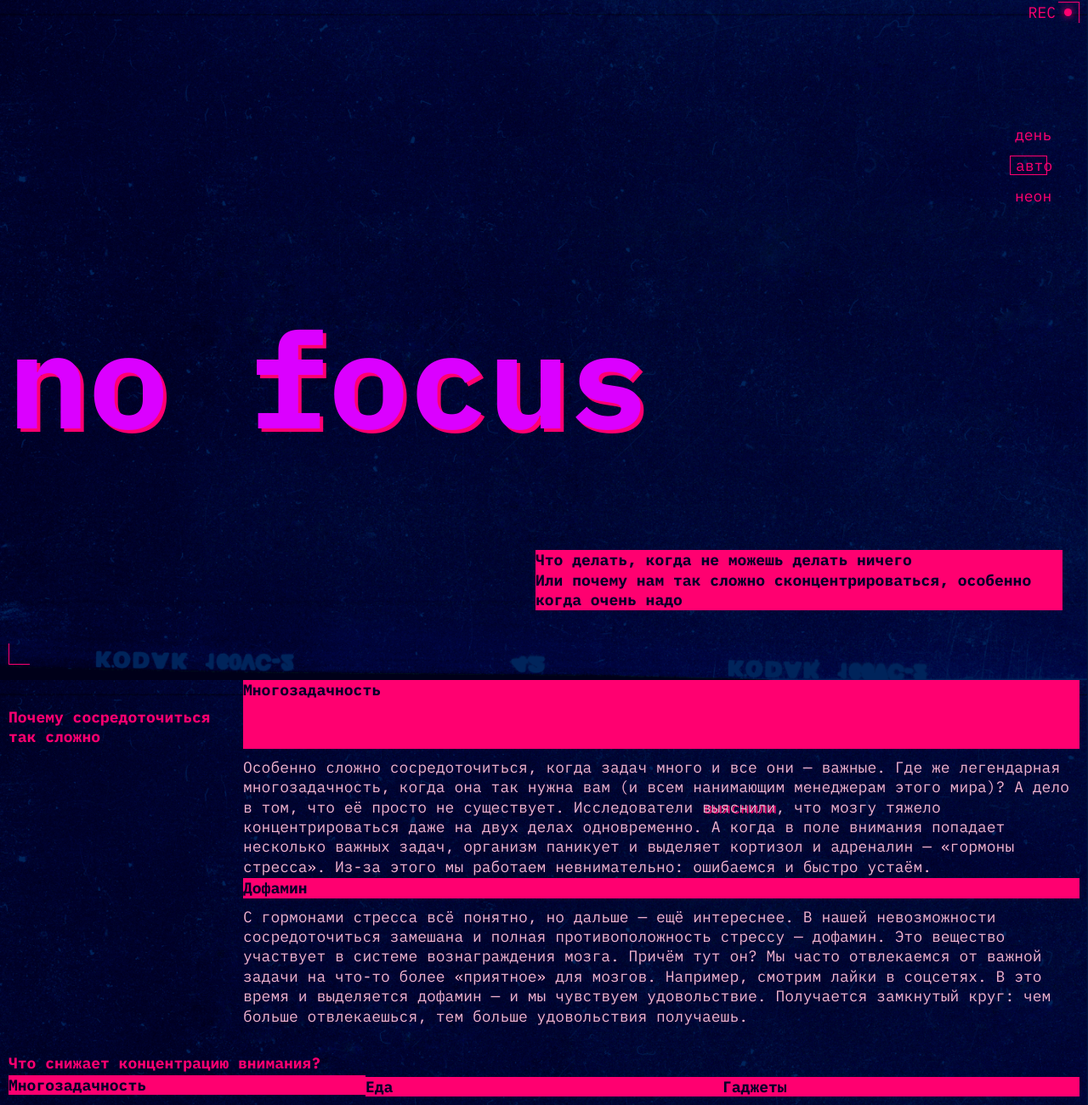
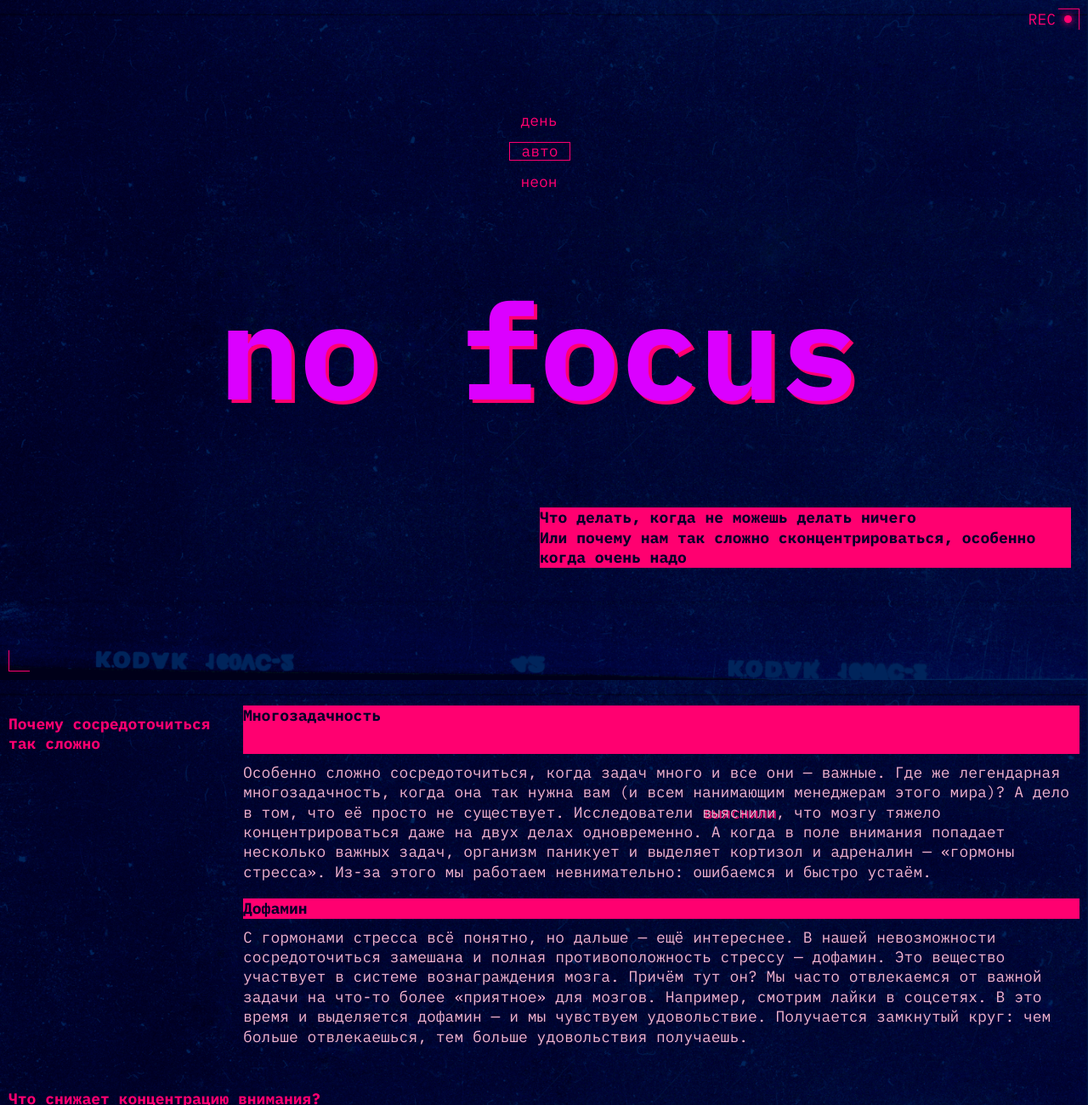
Before and after one commit to Alex-DevStar/slozhno-sosredotochitsya-fd, a plain HTML site: page index.html in a window 1280 px wide. Shown: the top 1300 px of the page at 85% size. Drawn offline with Linux system fonts and the light colour scheme.

Commit message:
Закончены правки базового разрешения

```diff
--- a/index.html
+++ b/index.html
@@ -79,7 +79,7 @@
           этого мы работаем невнимательно: ошибаемся и быстро устаём.
         </p>
         <h3
-          class="section__subtitle section__subtitle_shift-top section__advices"
+          class="section__subtitle  section__advices"
         >
           Дофамин
         </h3>
@@ -109,7 +109,7 @@
             </p>
           </div>
           <div class="section__pair">
-            <h3 class="section__subtitle section__subtitle_shift-top">Еда</h3>
+            <h3 class="section__subtitle">Еда</h3>
             <p class="section__text">
               «Быстрые углеводы» — сахар, белый хлеб, сладости — молниеносно
               доставляют в мозг энергию и помогают ему лучше работать. Но уходит
@@ -120,7 +120,7 @@
             </p>
           </div>
           <div class="section__pair">
-            <h3 class="section__subtitle section__subtitle_shift-top">
+            <h3 class="section__subtitle">
               Гаджеты
             </h3>
             <p class="section__text">
@@ -159,7 +159,7 @@
           будущего.
         </p>
         <h4
-          class="section__title-advice section__subtitle_shift-top section__advices"
+          class="section__title-advice  section__advices"
         >
           Включите музыку
         </h4>
@@ -170,7 +170,7 @@
           включить плейлист с «белым шумом» или нейромузыкой.
         </p>
         <h4
-          class="section__title-advice section__subtitle_shift-top section__advices"
+          class="section__title-advice section__advices"
         >
           Прогуляйтесь
         </h4>
@@ -183,7 +183,7 @@
           двадцатиминутная прогулка — тоже отличный вариант.
         </p>
         <h4
-          class="section__title-advice section__subtitle_shift-top section__advices"
+          class="section__title-advice section__advices"
         >
           Хорошо ешьте
         </h4>
@@ -194,7 +194,7 @@
           коричневый рис, хлеб из цельнозерновой пшеницы.
         </p>
         <h4
-          class="section__title-advice section__subtitle_shift-top section__advices"
+          class="section__title-advice section__advices"
         >
           Читайте
         </h4>
--- a/styles/style.css
+++ b/styles/style.css
@@ -5,6 +5,9 @@
   min-height: 668px;
   color: #fff;
   position: relative;
+  display: grid;
+  grid-template-rows: 1fr min-content 1fr;
+  padding: 10px;
 }
 
 .decorated-zone::after {
@@ -15,8 +18,8 @@
   height: 25px;
   position: absolute;
   margin-block-start: 0.75rem;
-  bottom: 18px;
-  left: 0;
+  bottom: 10px;
+    left: 10px;
 }
 
 .decorated-zone::before {
@@ -26,8 +29,8 @@
   width: 25px;
   height: 25px;
   position: absolute;
-  top: 2px;
-  right: 0;
+  top: 10px;
+    right: 10px;
 }
 
 .rec {
@@ -35,11 +38,11 @@
   text-transform: uppercase;
   color: var(--accent-color);
   gap: 10px;
-  top: 2px;
+  top: 10px;
   display: var(--rec);
   align-items: center;
   position: absolute;
-  right: 9px;
+  right: 19px;
   font-size: 18px;
   font-style: normal;
   font-weight: var(--font-weight-regular);
@@ -64,8 +67,7 @@
   background-color: transparent;
   color: var(--accent-color);
   border: none;
-  width: 44px;
-  height: 23px;
+  padding-inline: 13px;
 }
 
 .header__theme-menu-button:hover {
@@ -81,20 +83,16 @@
 }
 
 .header__theme-menu {
-  display: flex;
-  flex-direction: column;
-  justify-content: space-evenly;
-  align-content: center;
-  align-items: flex-end;
+  grid-row: 1;
+    align-self: center;
+    justify-self: end;
 }
 
 .header__theme-menu-list {
   list-style: none;
   display: flex;
   flex-direction: column;
-  gap: 13px;
-  margin-block-start: 65px;
-  margin-inline-end: 18px;
+  gap: 15px;
 }
 
 .title {
@@ -105,8 +103,15 @@
   line-height: 82.5%;
   font-style: normal;
   font-weight: var(--font-weight-bold);
-  margin-block-start: 3.5rem;
-  margin-block-end: 3.5rem;
+ grid-row: 2;
+    align-self: center;
+    justify-self: center;
+}
+
+.description {
+  grid-row: 3;
+    align-self: center;
+    justify-self: end;
 }
 
 .description__text-start {
@@ -151,12 +156,13 @@
   background-size: cover;
   background-attachment: fixed;
   background-color: var(--bg-color);
-  margin-inline: 10px; /* тут обратить внимание возможна коррекция */
+
 }
 
 .section {
   display: flex;
   flex-direction: column;
+  padding: 10px;
 }
 
 .section__title {
@@ -168,8 +174,7 @@
   line-height: 23.4px;
   background-color: transparent;
   max-width: clamp(375px, 80%, 600px);
-  margin-block-start: 2rem;
-  margin-block-end: 0.125rem;
+  margin-block-start: 30px;
 }
 
 .section__subtitle {
@@ -180,11 +185,7 @@
   font-style: normal;
   font-weight: var(--font-weight-bold);
   line-height: 23.4px;
-  margin-block-end: 0;
-}
-
-.section__subtitle_shift-top {
-  margin-block-start: 0.125rem;
+  margin-block-start: 20px;
 }
 
 .section__title-advice {
@@ -195,7 +196,7 @@
   font-style: normal;
   font-weight: var(--font-weight-regular);
   line-height: 23.4px;
-  margin-block-end: 0;
+  margin-block-start: 20px;
 }
 
 .section__subtitle-advice-shift {
@@ -213,14 +214,19 @@
   margin-block-start: 0.625rem;
 }
 
+.gallery {
+  padding: 10px;
+}
+
 .gallery__positioning {
   display: flex;
   flex-direction: column;
   gap: 10px;
+  margin-block-start: 10px;
 }
 
 .section__subtitle_gallery {
-  margin-block-start: 1.938rem;
+  margin-block-start: 28px;
 }
 
 .gallery__image {
```
Also changed, not shown: 1 other file.
